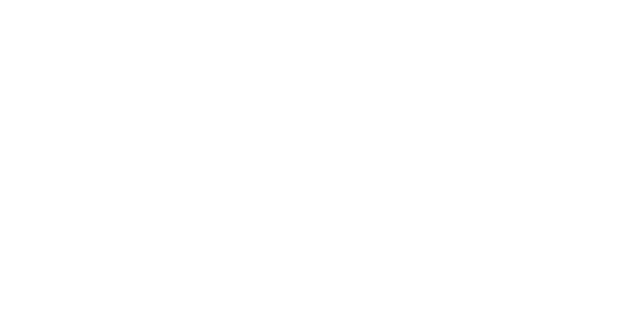
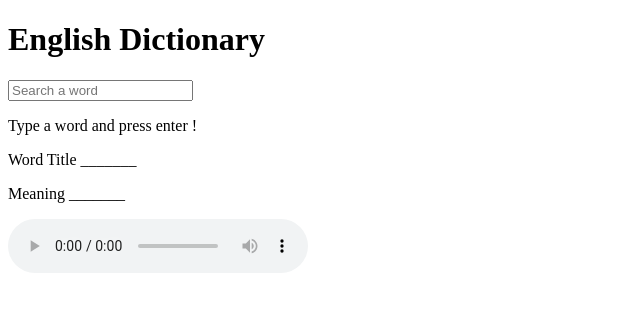
Before and after one commit to walid885/EnglishDictionnary, a plain HTML site: page index.html in a window 1280 px wide. Shown: the whole page, without its empty margins (0-640 px from the left). Drawn offline with Linux system fonts and the light colour scheme.

Commit message:
html part is finishied

```diff
--- a/index.html
+++ b/index.html
@@ -7,6 +7,15 @@
     <title>English Dectionary </title>
 </head>
 <body>
-
+    <div class="container">
+        <h1 class="heading">English Dictionary</h1>
+        <input type="text" class="input" id="input" placeholder="Search a word">
+        <p class="infortext" id="inforText">Type a word and press enter !</p>
+        <div class="meaningContainer" id="meaningContainer">
+            <p>Word Title <span class="title" id="title">_______</span></p>
+            <p>Meaning <span class="meaning" id="meaning">_______</span></p>
+            <audio controls id="audio"></audio>
+        </div>
+    </div>
 </body>
 </html>
```
